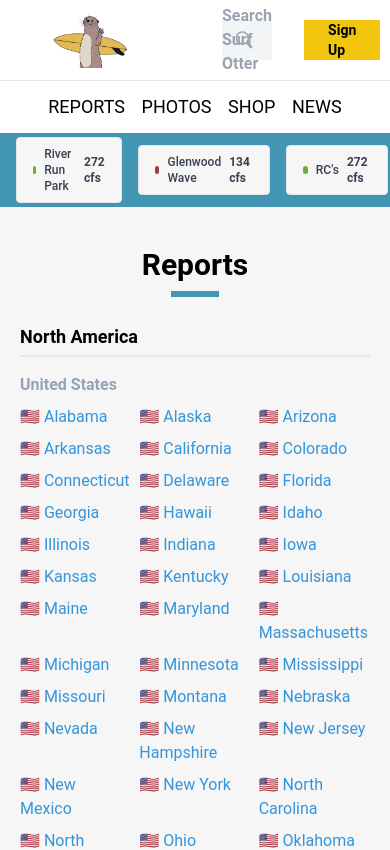
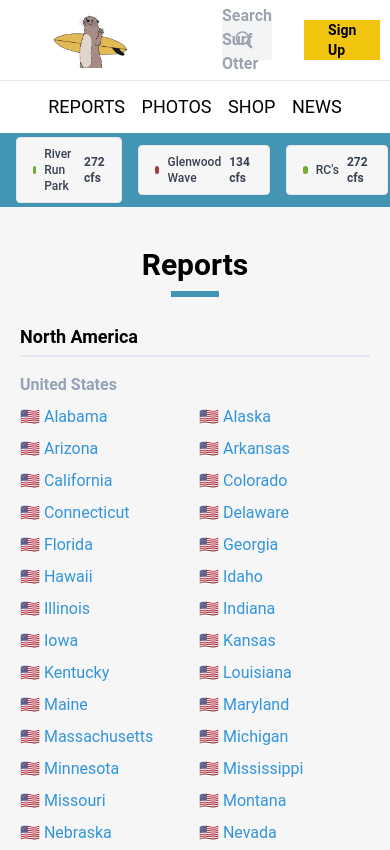
Before and after one commit to charliebarger/river-surf-report, a Next.js app: page / in a window 390 px wide. Shown: the top 850 px of the page. Built offline with nearby package versions, Linux system fonts and the light colour scheme.

Commit message:
fix styles

```diff
--- a/pages/index.tsx
+++ b/pages/index.tsx
@@ -166,11 +166,11 @@ export default function Home() {
                     <h3 className=" text-base font-bold mb-2 mt-4 text-slate-400 ">
                       {country.name}
                     </h3>
-                    <ul className="grid grid-cols-[repeat(3,_1fr)] gap-2 ">
+                    <ul className="grid grid-cols-2 gap-2 md:grid-cols-3">
                       {country.states.map((state) => (
                         <li
                           key={state.name}
-                          className="text-linkColor hover:underline"
+                          className="text-linkColor hover:underline overflow-hidden whitespace-nowrap overflow-ellipsis"
                         >
                           <Link
                             href={`/reports/${country.abbreviation}/${state.name}`}
```
